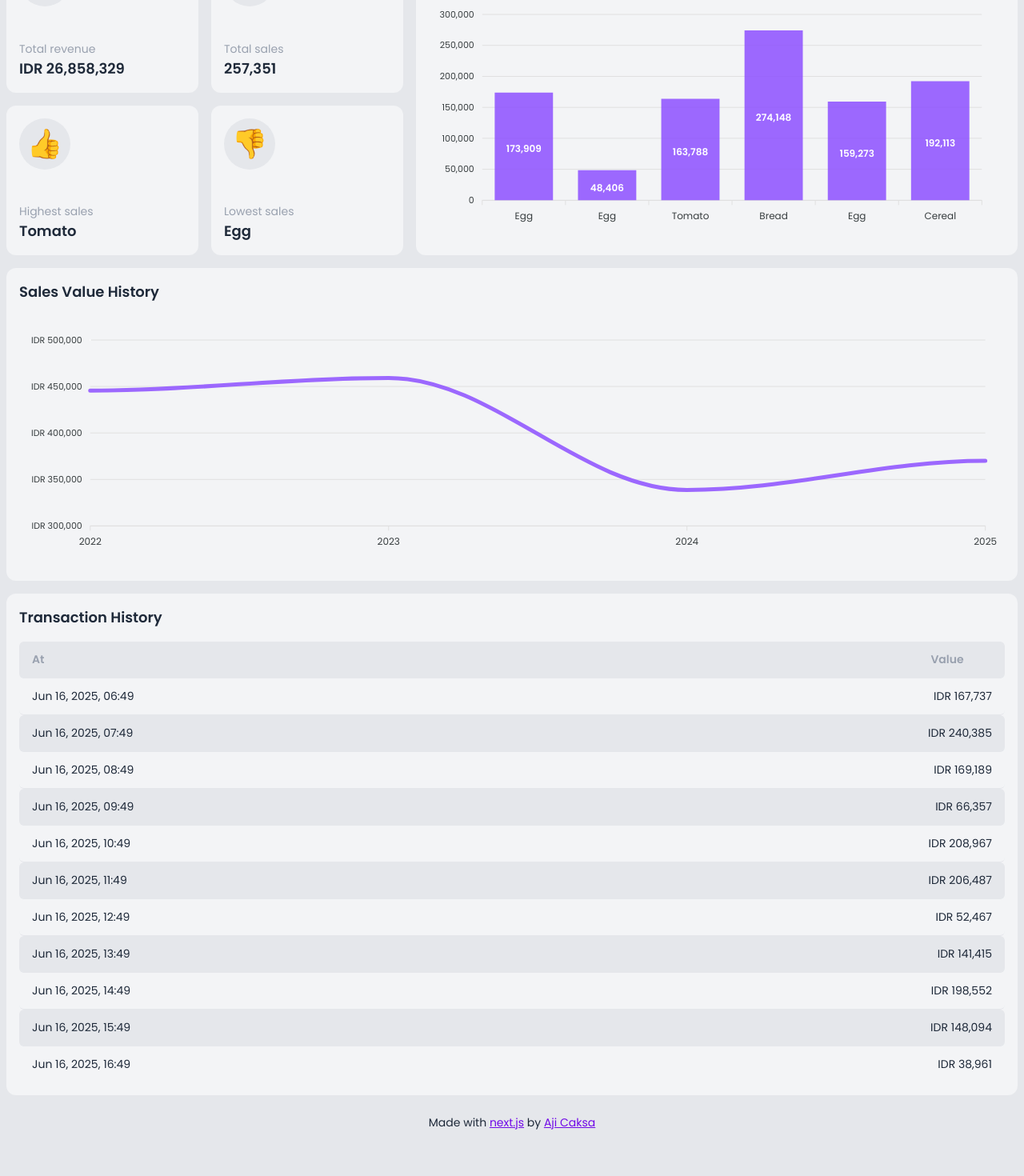
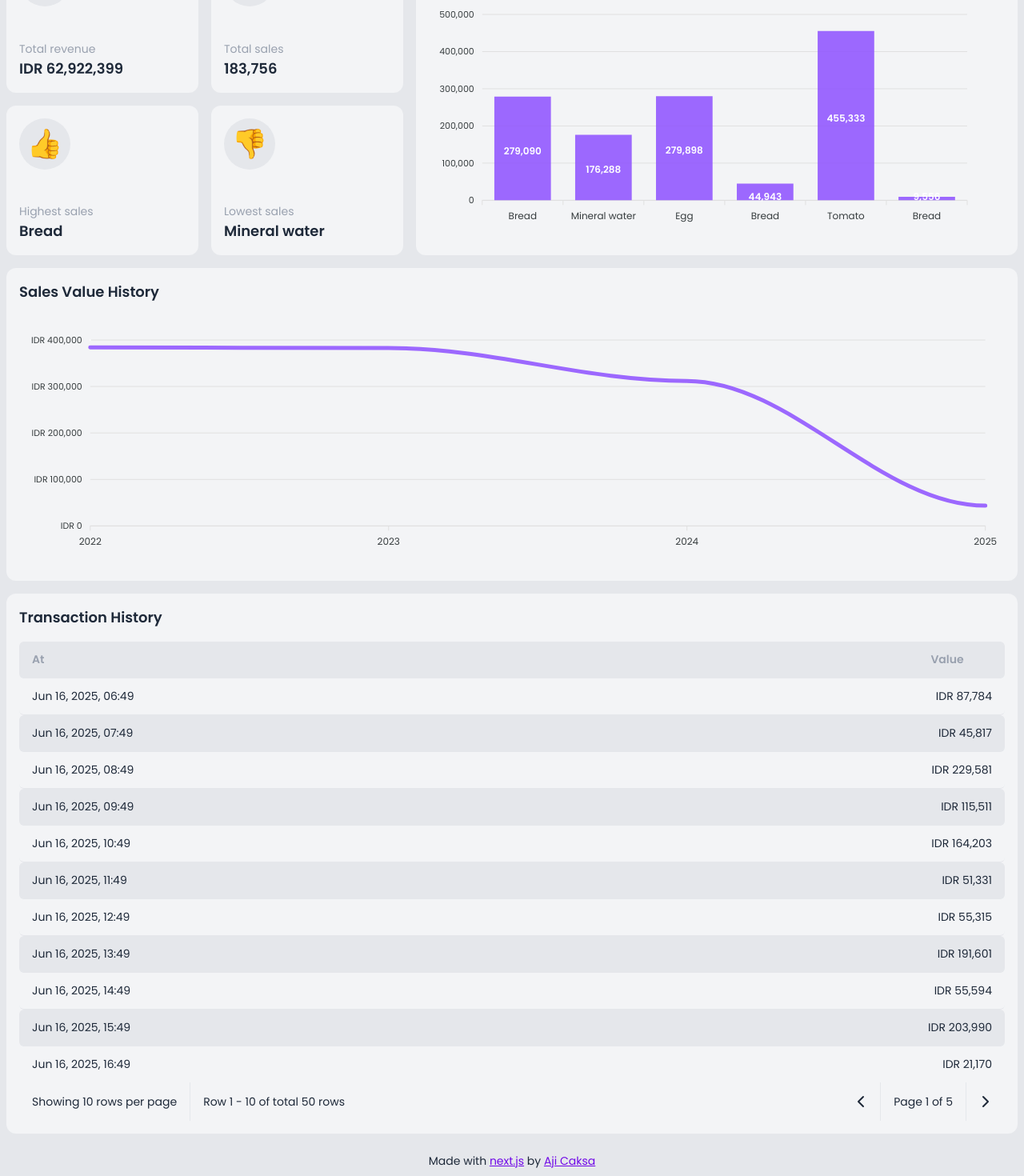
Before and after one commit to caksaji/lora, a Next.js app: page / in a window 1280 px wide. Shown: the part 239-1709 px from the top of the page at 80% size. Before the commit the page ends 1661 px from the top, so only its background shows below. Built offline with nearby package versions, Linux system fonts and the light colour scheme.

Commit message:
[UPDATE] Table : implement pagination

```diff
--- a/src/app/page.tsx
+++ b/src/app/page.tsx
@@ -1,11 +1,11 @@
 'use client'
 
-import { useState, useEffect, forwardRef } from 'react'
+import { useState, useEffect } from 'react'
 import dynamic from 'next/dynamic'
 import { useTheme } from 'next-themes'
 import { useBreakpoint } from '@/hook/useBreakpoint'
 import { dateShownFormat, timeShownFormat, formatNum, formatCurrency, dateSent } from '@/lib/localUtil'
-import { getAll } from '@/lib/api/report'
+import { getAll, getAllHistory } from '@/lib/api/report'
 import InputDateRange from '@/component/partial/InputDateRange'
 import Skeleton from '@/component/partial/Skeleton'
 import IconSvg from '@/component/partial/IconSvg'
@@ -27,10 +27,13 @@ const Chart = dynamic(() => import('react-apexcharts'), { ssr: false })
 
 export default function Report() {
   const [reportData, setReportData] = useState({})
+  const [historyData, setHistoryData] = useState({})
   const [showSkeleton, setShowSkeleton] = useState(true)
+  const [showSkeletonTable, setShowSkeletonTable] = useState(true)
   const [filter, setFilter] = useState({
     date: '',
-    range: [] as [Date, Date] | []
+    range: [] as [Date, Date] | [],
+    page: 1
   })
   const { theme } = useTheme()
   const bp = useBreakpoint()
@@ -115,31 +118,34 @@ export default function Report() {
   ]
 
   useEffect(() => {
-    const nd = new Date()
-    let range = []
-    let runMethod = false
-    if (filter.date?.id !== dateRangeList[dateRangeList.length - 1].id) {
-      if (filter.date?.id === dateRangeList[1].id) {
-        range = [dateSent(), dateSent()]
-      } else if (filter.date?.id === dateRangeList[2].id) {
-        range = [dateSent(new Date(nd.setDate(nd.getDate() - 6))), dateSent()]
-      } else if (filter.date?.id === dateRangeList[3].id) {
-        const month = dateSent().split('-')
-        range = [`${month[0]}-${month[1]}`, `${month[0]}-${month[1]}`]
-      } else if (filter.date?.id === dateRangeList[4].id) {
-        const year = dateSent().split('-')
-        range = [year[0], year[0]]
-      }
-      runMethod = true
-    }
-    if (runMethod) {
-      getData(range)
-    }
-  }, [filter])
+    getDataHistory()
+  }, [filter.range, filter.page])
 
   const changeFilter = (v) => {
     const { field, value } = v
     setFilter(d => ({ ...d, [field]: value }))
+  }
+  const changeDate = (selection) => {
+    changeFilter({ field: 'date', value: selection })
+    const nd = new Date()
+    let range = []
+    let runMethod = false
+    if (selection.id !== dateRangeList[dateRangeList.length - 1].id) {
+      if (selection.id === dateRangeList[1].id) {
+        range = [dateSent(), dateSent()]
+      } else if (selection.id === dateRangeList[2].id) {
+        range = [dateSent(new Date(nd.setDate(nd.getDate() - 6))), dateSent()]
+      } else if (selection.id === dateRangeList[3].id) {
+        const month = dateSent().split('-')
+        range = [`${month[0]}-${month[1]}`, `${month[0]}-${month[1]}`]
+      } else if (selection.id === dateRangeList[4].id) {
+        const year = dateSent().split('-')
+        range = [year[0], year[0]]
+      }
+      changeFilter({ field: 'range', value: range })
+      runMethod = true
+    }
+    if (runMethod) getData(range)
   }
   const changeRange = (selection) => {
     changeFilter({ field: 'range', value: selection })
@@ -149,11 +155,19 @@ export default function Report() {
       dateSent(new Date(new Date(dateArr[1]).setDate(new Date(dateArr[1]).getDate() + 1)))
     ])
   }
-  const getData = (range: number = []) => {
+  const getData = async (range: [Date, Date] | []) => {
+    changeFilter({ field: 'page', value: 1 })
     setShowSkeleton(true)
-    getAll({ date: range }).then((res) => {
+    await getAll({ date: range }).then((res) => {
       setReportData(res)
       setShowSkeleton(false)
+    })
+  }
+  const getDataHistory = async () => {
+    setShowSkeletonTable(true)
+    await getAllHistory({ date: filter.range, page: filter.page }).then((res) => {
+      setHistoryData(res)
+      setShowSkeletonTable(false)
     })
   }
 
@@ -175,7 +189,7 @@ export default function Report() {
               preSelect={true}
               showSkeleton={showSkeleton}
               absoluteOptionPosition={true}
-              onChange={selection => changeFilter({ field: 'date', value: selection })}
+              onChange={selection => changeDate(selection)}
             />
           </div>
           {filter.date?.id === dateRangeList[dateRangeList.length - 1].id &&
@@ -238,18 +252,31 @@ export default function Report() {
           <div className="text-lg font-semibold">
             Transaction History
           </div>
+          {historyData?.meta?.current_page &&
             <Table
               showSkeleton={showSkeleton}
-            emptyData={reportData?.history?.length > 0 ? false : true}
+              emptyData={historyData?.data?.length > 0 ? false : true}
               emptyDataText="Oops, no products sold"
               minShowTableAt="xs"
+              meta={{
+                fromRow: historyData?.meta?.from_row,
+                toRow: historyData?.meta?.to_row,
+                totalRow: historyData?.meta?.total_row,
+                lenghtRow: historyData?.meta?.lenght_row,
+                currentPage: historyData?.meta?.current_page,
+                totalPage: historyData?.meta?.total_page
+              }}
+              onChangePage={to => {
+                console.log('onChangePage called with', to)
+                changeFilter({ field: 'page', value: to })
+              }}
               thead={
                 <>
                   <span className="tcell w-full shrink">At</span>
                   <span className="tcell w-32 text-center">Value</span>
                 </>
               }
-            tbody={reportData?.history?.map((d, i) => (
+              tbody={historyData?.data?.map((d, i) => (
                 <div key={i} className="tbody">
                   <span className="tcell w-full shrink">{dateShownFormat(d.date, 'medium')}, {timeShownFormat(d.date)}</span>
                   <span className="tcell w-32 text-right">{formatCurrency(d.value)}</span>
@@ -266,6 +293,7 @@ export default function Report() {
                 </div>
               ))}
             />
+          }
         </div>
       </div>
     </div>
--- a/src/component/partial/Table.tsx
+++ b/src/component/partial/Table.tsx
@@ -1,7 +1,7 @@
 'use client'
 
 import { useBreakpoint } from '@/hook/useBreakpoint'
-import { keydownEnter } from '@/lib/localUtil'
+import { formatNum, keydownEnter } from '@/lib/localUtil'
 import Skeleton from '@/component/partial/Skeleton'
 import ErrorData404 from '@/component/partial/ErrorData404'
 import IconSvg from '@/component/partial/IconSvg'
@@ -47,11 +47,11 @@ export default function Table({
 
   if (!bp.hasMounted) return null
   const changePage = (to: string) => {
-    if (to === 'prev' && !showSkeleton && meta.current_page > 1) {
-      onChangePage?.(meta.current_page - 1)
+    if (to === 'prev' && !showSkeleton && meta.currentPage > 1) {
+      onChangePage?.(meta.currentPage - 1)
     }
-    else if (to === 'next' && !showSkeleton && meta.current_page < meta.last_page) {
-      onChangePage?.(meta.current_page + 1)
+    else if (to === 'next' && !showSkeleton && meta.currentPage < meta.totalPage) {
+      onChangePage?.(meta.currentPage + 1)
     }
   }
 
@@ -111,14 +111,14 @@ export default function Table({
           }
         </div>
       }
-      {(!emptyData && meta?.from && meta?.to && meta?.total && meta?.current_page && meta?.last_page && meta?.last_page > 1) &&
+      {(!emptyData && meta?.fromRow && meta?.toRow && meta?.totalRow && meta?.currentPage && meta?.totalPage && meta?.totalPage > 1) &&
         <div className="items-start justify-between w-full sm:flex">
           <div className="flex items-start justify-center divide-x divide-gray-200 dark:divide-gray-700">
             <div className="content-center h-12 px-4">
-              {/*<SpNumberFormat :value="10" /> baris per halaman*/}
+              Showing {formatNum(10)} rows per page
             </div>
             <div className="content-center h-12 px-4 border-gray-200 dark:border-gray-700">
-              {/*Baris <SpNumberFormat :value="meta.from" /> - <SpNumberFormat :value="meta.to" /> dari <SpNumberFormat :value="meta.total" /> baris*/}
+              Row {formatNum(meta.fromRow)} - {formatNum(meta.toRow)} of total {formatNum(meta.totalRow)} rows
             </div>
           </div>
           <div className="flex items-start justify-center divide-gray-200 dark:divide-gray-700 sm:divide-x">
@@ -128,8 +128,8 @@ export default function Table({
                 `duration-300 outline-none focus:bg-gray-300 dark:focus:bg-gray-700
                 ${showSkeleton ? 'cursor-not-allowed' : 'hover:bg-gray-300 dark:hover:bg-gray-700'}
               `}
-              onClick={changePage('prev')}
-              onKeyDown={keydownEnter(changePage('prev'))}
+              onClick={() => changePage('prev')}
+              onKeyDown={keydownEnter(() => changePage('prev'))}
             >
               <div
                 className={`
@@ -140,7 +140,7 @@ export default function Table({
               </div>
             </div>
             <div className="content-center h-12 px-4">
-              {/*<SpNumberFormat :value="meta.current_page" /> dari <SpNumberFormat :value="meta.last_page" /> halaman*/}
+              Page {formatNum(meta.currentPage)} of {formatNum(meta.totalPage)}
             </div>
             <div
               tabIndex={!showSkeleton ? 0 : -1}
@@ -148,8 +148,8 @@ export default function Table({
                 duration-300 outline-none focus:bg-gray-300 dark:focus:bg-gray-700
                 ${showSkeleton ? 'cursor-not-allowed' : 'hover:bg-gray-300 dark:hover:bg-gray-700'}
               `}
-              onClick={changePage('next')}
-              onKeyDown={keydownEnter(changePage('next'))}
+              onClick={() => changePage('next')}
+              onKeyDown={keydownEnter(() => changePage('next'))}
             >
               <div
                 className={`
--- a/src/lib/api/report.ts
+++ b/src/lib/api/report.ts
@@ -73,3 +73,35 @@ export async function getAll(filter) {
   }
   return res
 }
+export async function getAllHistory(filter) {
+  const raNum = (min: number, max: number) => {
+    min = Math.ceil(min)
+    max = Math.floor(max)
+    return Math.floor(Math.random() * (max - min + 1)) + min
+  }
+  const historyList = () => {
+    const data = []
+    const oneDayMs = 1000 * 60 * 60 * 24
+    let splitVal = filter.date.length === 2 ? [filter.date[0].split('-'), filter.date[1].split('-')] : [dateSent().split('-'), dateSent().split('-')]
+    const diffMs = Math.abs(new Date(splitVal[1].join('-')) - new Date(splitVal[0].join('-')))
+    const dayNumber = Math.floor(diffMs / oneDayMs)
+    for (let i = dayNumber; i >= 0; i--) {
+      for (let j = 6; j <= 22; j++) {
+        if (data.length <= 10) data.push({ date: new Date(new Date().setDate(new Date(new Date(splitVal[1]).getDate() - i))).setHours(j), value: raNum(1000, 250000) })
+      }
+    }
+    return data
+  }
+  const res = {
+    data: historyList(),
+    meta: {
+      from_row: (filter.page * 10) - 9,
+      to_row: filter.page * 10,
+      total_row: 50,
+      lenght_row: 10,
+      current_page: filter.page,
+      total_page: 5
+    }
+  }
+  return res
+}
```
Lines whose indentation alone changed are shown as unchanged.
